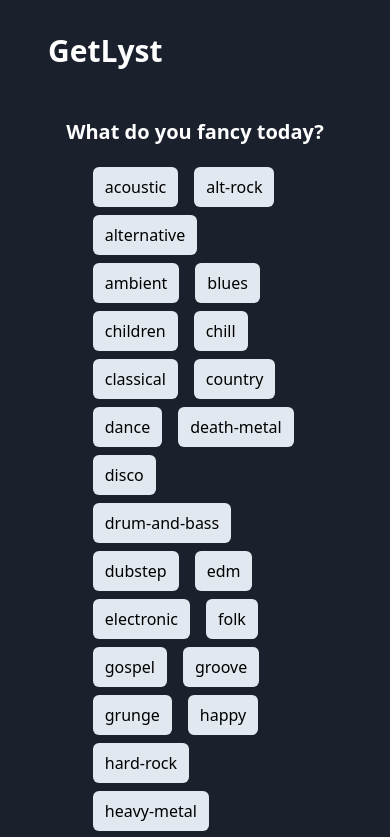
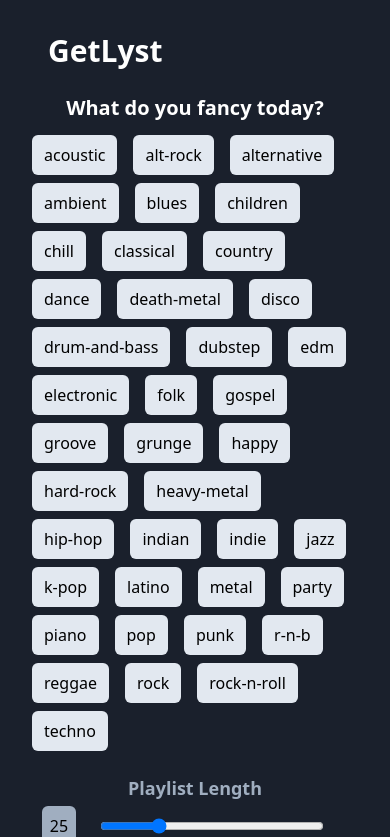
Before and after one commit to rajatkulkarni95/getlyst, a React (Create React App) app: page /app in a window 390 px wide. Shown: the top 837 px of the page. Built offline with nearby package versions, Linux system fonts and the light colour scheme; no server answers; sample sign-in values are in the browser's storage.

Commit message:
Review page responsive design

```diff
--- a/src/components/BasicForm.js
+++ b/src/components/BasicForm.js
@@ -45,7 +45,7 @@ export const BasicForm = () => {
   return (
     <>
       <ToastContainer />
-      <div className="flex flex-col rounded-sm m-4 w-3/4">
+      <div className="flex flex-col rounded-sm w-full m-2 md:m-4 md:w-3/4">
         <ul className="list-none">
           {popularGenres.map((genre) => (
             <Checkbox
--- a/src/components/Card.js
+++ b/src/components/Card.js
@@ -1,6 +1,6 @@
 export const Card = ({ artists, name, album }) => {
   return (
-    <div className="flex w-1/4 rounded items-center justify-between bg-gray-800 py-1 px-4 my-2 mx-2">
+    <div className="flex md:w-2/5 xl:w-1/4 w-full rounded items-center justify-between bg-gray-800 py-1 px-4 my-2 mx-2">
       <div className="flex justify-center items-center">
         <img
           src={album.images[1].url}
--- a/src/containers/Main.js
+++ b/src/containers/Main.js
@@ -21,7 +21,7 @@ export const MainScreen = () => {
   return (
     <div className="p-4">
       <Navbar />
-      <div className="m-8 flex flex-col items-center">
+      <div className="md:m-8 m-2 flex flex-col items-center">
         <h3 className="text-white text-xl text-center font-semibold">
           What do you fancy today?
         </h3>
--- a/src/containers/Review.js
+++ b/src/containers/Review.js
@@ -22,21 +22,21 @@ export const Review = () => {
   return (
     <div>
       <ToastContainer />
-      <div className="flex justify-between items-center w-3/4 mx-auto">
+      <div className="flex justify-between items-center lg:w-3/4 mx-auto">
         <div className="ml-3 inline-flex rounded-md shadow">
           <button className="inline-flex font-sans items-center justify-center px-6 py-2 border border-transparent text-base leading-6 font-medium rounded-md text-indigo-600 bg-white hover:text-indigo-500 focus:outline-none focus:shadow-outline transition duration-150 ease-in-out">
             Rules
           </button>
         </div>
-        <h1 className="text-center font-extrabold text-white text-4xl p-5">
+        <h1 className="text-center font-extrabold text-xl text-white lg:text-4xl p-5">
           Your Recommended Playlist
         </h1>
       </div>
-      <div className="flex justify-center items-center">
+      <div className="flex flex-col md:flex-row justify-center items-center">
         <div className="flex">
           <label
             htmlFor="playlist_name"
-            className="text-sm font-medium leading-5 text-gray-700 mx-2"
+            className="text-sm font-medium leading-5 text-gray-400 mx-2"
           >
             Playlist Name
           </label>
@@ -68,7 +68,7 @@ export const Review = () => {
               })
             )
           }
-          className="flex items-center justify-center px-4 py-2 border border-transparent text-sm leading-5 font-bold rounded-md text-black bg-green-600 hover:bg-green-700 focus:outline-none focus:shadow-outline transition ease-in-out duration-150"
+          className="flex mt-3 md:mt-0 items-center justify-center px-4 py-2 border border-transparent text-sm leading-5 font-bold rounded-md text-black bg-green-600 hover:bg-green-700 focus:outline-none focus:shadow-outline transition ease-in-out duration-150"
         >
           Add to Spotify
         </button>
```
